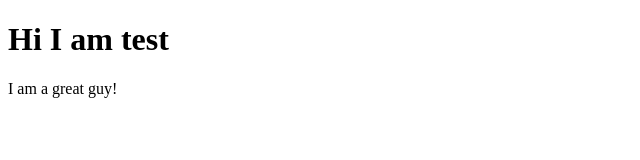
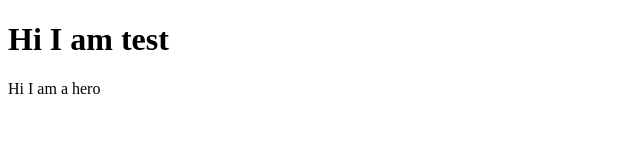
Before and after one commit to panwarajay02/testing, a plain HTML site: page Template/test.html in a window 1280 px wide. Shown: the full height of the page, 0-640 px from the left. Drawn offline with Linux system fonts and the light colour scheme.

Commit message:
Fourth commit

```diff
--- a/Template/test.html
+++ b/Template/test.html
@@ -7,6 +7,6 @@
     </head>
     <body>
         <h1>Hi I am test</h1>
-        <p>I am a great guy!</p>
+        <p>Hi I am a hero</p>
     </body>
 </html>
```
